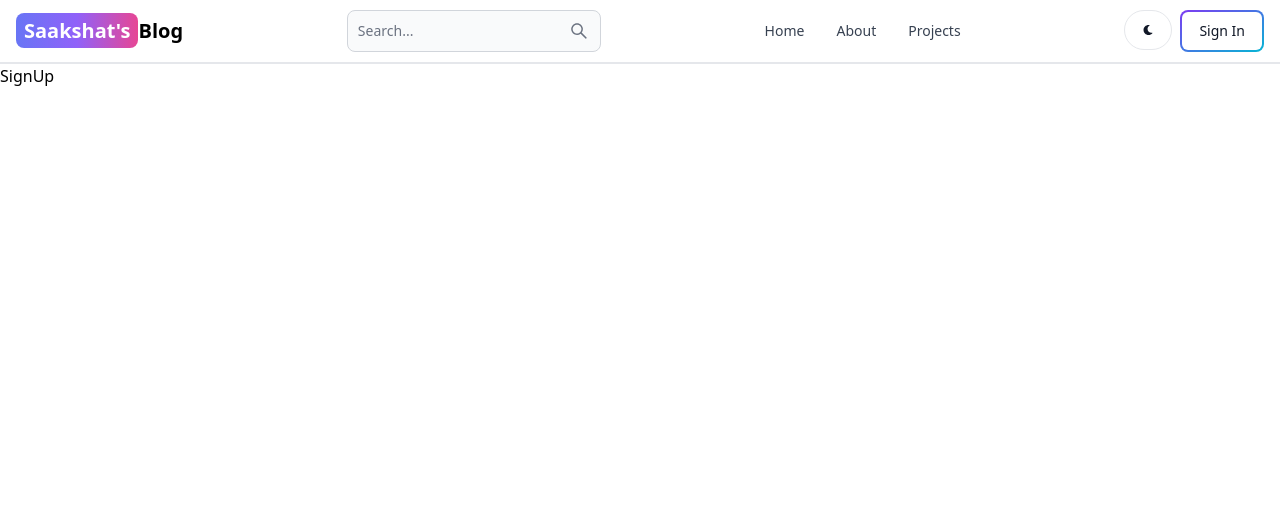
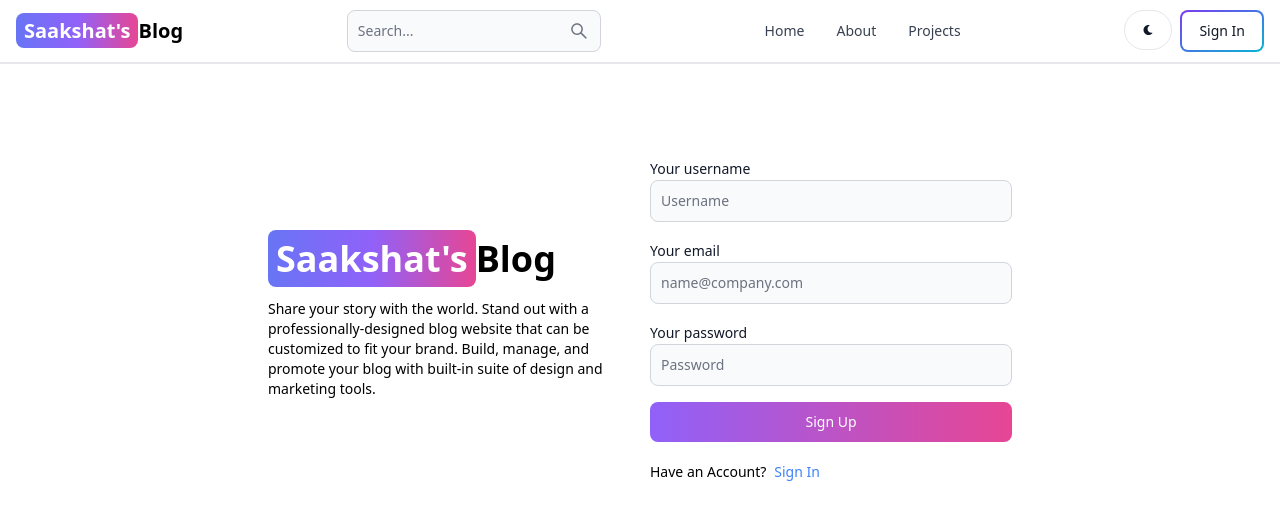
Before and after one commit to Saakshat2001/mern-blog, a React (Vite) app in the folder client/: page /sign-up in a window 1280 px wide. Shown: the top 520 px of the page. Built offline with nearby package versions, Linux system fonts and the light colour scheme.

Commit message:
ading sign up page

```diff
--- a/client/src/pages/SignUp.jsx
+++ b/client/src/pages/SignUp.jsx
@@ -1,7 +1,124 @@
-import React from 'react'
+import { TextInput, Label, Button, Alert, Spinner } from "flowbite-react";
+import React from "react";
+import { Link, useNavigate } from "react-router-dom";
+import { useState } from "react";
 
 export default function SignUp() {
+  const [formData, setFormData] = useState({});
+  const [errorMessage, setErrorMessage] = useState(null);
+  const [loading, setLoading] = useState(false);
+  const navigate = useNavigate();
+
+  const handleChange = (e) => {
+    setFormData({ ...formData, [e.target.id]: e.target.value.trim() });
+  };
+
+  const handleSubmit = async (e) => {
+    e.preventDefault();
+    if (!formData.username || !formData.email || !formData.password) {
+      return setErrorMessage("Please fill out all fields.");
+    }
+    try {
+      setLoading(true);
+      setErrorMessage(null);
+      const res = await fetch("/api/auth/signup", {
+        method: "POST",
+        headers: { "Content-Type": "application/json" },
+        body: JSON.stringify(formData),
+      });
+      const data = await res.json();
+      if (data.success === false) {
+        return setErrorMessage(data.message);
+      }
+      setLoading(false);
+      if (res.ok) {
+        navigate("/sign-in");
+      }
+    } catch (error) {
+      setErrorMessage(error.message);
+      setLoading(false);
+    }
+  };
+
   return (
-    <div>SignUp</div>
-  )
+    <div className="min-h-screen mt-20">
+      <div className="flex p-3 max-w-3xl mx-auto flex-col md:flex-row md:items-center gap-5">
+        {/* {left} */}
+        <div className="flex-1">
+          <Link to="/" className="font-bold dark:text-white text-4xl">
+            <span
+              className="px-2 py-1  bg-gradient-to-r from-indigo-500 via-purple-500 to-pink-500 rounded-lg
+            text-white"
+            >
+              Saakshat's
+            </span>
+            Blog
+          </Link>
+          <p className="text-sm mt-5">
+            Share your story with the world. Stand out with a
+            professionally-designed blog website that can be customized to fit
+            your brand. Build, manage, and promote your blog with built-in suite
+            of design and marketing tools.
+          </p>
+        </div>
+        {/* {right} */}
+        <div className="flex-1">
+          <form className="flex flex-col gap-4" onSubmit={handleSubmit}>
+            <div>
+              <Label value="Your username" />
+              <TextInput
+                type="text"
+                placeholder="Username"
+                id="username"
+                onChange={handleChange}
+              />
+            </div>
+            <div>
+              <Label value="Your email" />
+              <TextInput
+                type="email"
+                placeholder="name@company.com"
+                id="email"
+                onChange={handleChange}
+              />
+            </div>
+            <div>
+              <Label value="Your password" />
+              <TextInput
+                type="password"
+                placeholder="Password"
+                id="password"
+                onChange={handleChange}
+              />
+            </div>
+            <Button
+              gradientDuoTone="purpleToPink"
+              type="submit"
+              disabled={loading}
+            >
+              {loading ? (
+                <>
+                  <Spinner size="sm" />
+                  <span className="pl-3">Loading...</span>
+                </>
+              ) : (
+                "Sign Up"
+              )}
+            </Button>
+          </form>
+          <div className="flex gap-2 text-sm mt-5">
+            <span>Have an Account?</span>
+            <Link to="/sign-in" className="text-blue-500">
+              Sign In
+            </Link>
+          </div>
+          {errorMessage && (
+            <Alert className="mt-5" color="failure">
+              {errorMessage}
+            </Alert>
+          )}
+        </div>
+      </div>
+    </div>
+  );
 }
--- a/client/vite.config.js
+++ b/client/vite.config.js
@@ -1,7 +1,15 @@
-import { defineConfig } from 'vite'
-import react from '@vitejs/plugin-react-swc'
+import { defineConfig } from "vite";
+import react from "@vitejs/plugin-react-swc";
 
 // https://vitejs.dev/config/
 export default defineConfig({
+  server: {
+    proxy: {
+      "/api": {
+        target: "http://localhost:3000",
+        secure: false,
+      },
+    },
+  },
   plugins: [react()],
-})
+});
```
